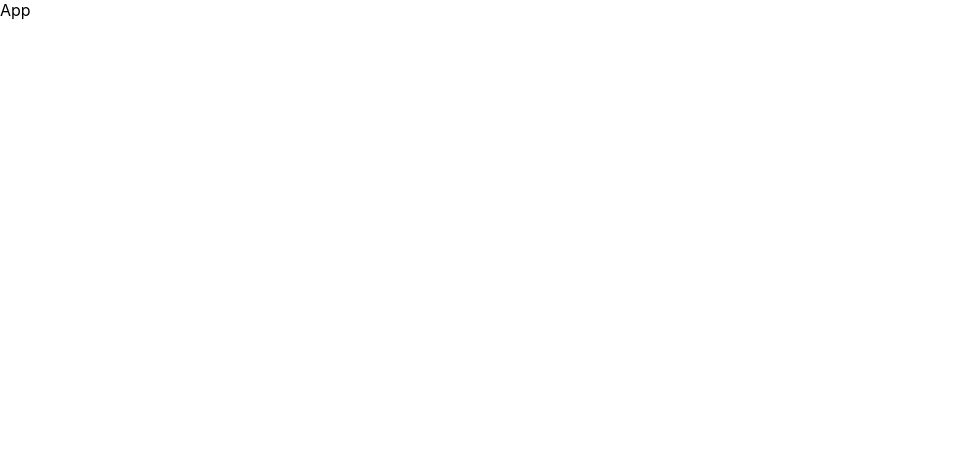
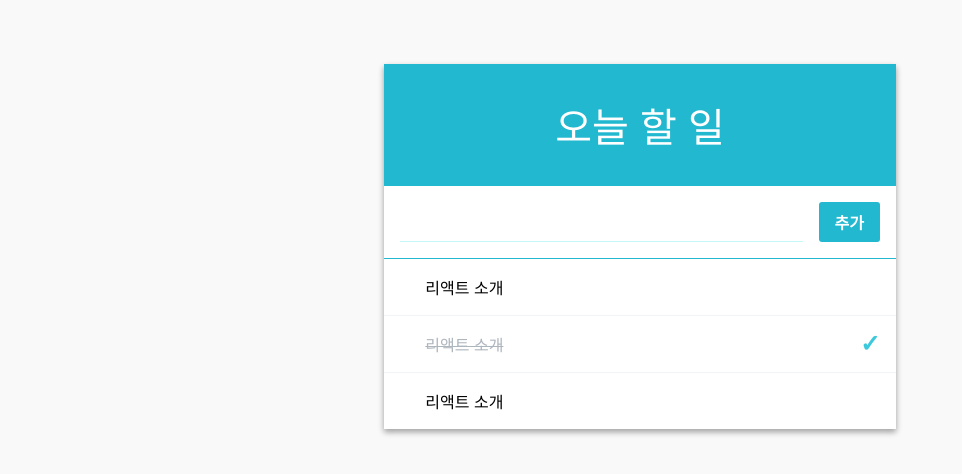
Before and after one commit to IngBeeni/React-todo-list, a React (Create React App) app: page / in a window 1280 px wide. Shown: the top 474 px of the page, without its empty margins (0-962 px from the left). Built offline with nearby package versions, Linux system fonts and the light colour scheme.

Commit message:
REACT-20181203-[BJK] 18:21:50 todo-list 50%

```diff
--- a/src/App.js
+++ b/src/App.js
@@ -1,8 +1,98 @@
 import React, { Component } from "react";
+import TodoListTemplate from "./components/TodoListTemplate";
+import Form from "./components/Form";
+import TodoItemList from "./components/TodoItemList";
 
 class App extends Component {
+  id = 3; // 이미 0,1,2 가 존재하므로 3으로 설정
+
+  state = {
+    input: "",
+    todos: [
+      { id: 0, text: "리액트 소개", checked: false },
+      { id: 1, text: "리액트 소개", checked: true },
+      { id: 2, text: "리액트 소개", checked: false }
+    ]
+  };
+
+  handleChange = e => {
+    this.setState({
+      input: e.target.value // input 의 다음 바뀔 값
+    });
+  };
+
+  handleCreate = () => {
+    const { input, todos } = this.state;
+    this.setState({
+      input: "",
+      todos: todos.concat({
+        id: this.id++,
+        text: input,
+        checked: false
+      })
+    });
+  };
+
+  handleKeyPress = e => {
+    if (e.key === "Enter") {
+      this.handleCreate();
+    }
+  };
+
+  handleToggle = id => {
+    const { todos } = this.state;
+
+    // 파라미터로 받은 id를 가지고 몇번재 아이템인지 찾습니다.
+    const index = todos.findIndex(todo => todo.id === id);
+    const selected = todos[index]; // 선택한 객체
+    const nextTodos = [...todos]; // 배열을 복사
+
+    //기존의 값들을 복사하고, checked 값을 덮어쓰기
+    nextTodos[index] = {
+      ...selected,
+      checked: !selected.checked
+    };
+
+    this.setState({
+      todos: nextTodos
+    });
+  };
+
+  handleRemove = id => {
+    const { todos } = this.state;
+    this.setState({
+      todos: todos.filter(todo => todo.id !== id)
+    });
+  };
+
   render() {
-    return <div className="App">App</div>;
+    const { input, todos } = this.state;
+    const {
+      handleChange,
+      handleCreate,
+      handleKeyPress,
+      handleToggle,
+      handleRemove
+    } = this;
+
+    return (
+      <TodoListTemplate
+        form={
+          <Form
+            value={input}
+            onKeyPress={handleKeyPress}
+            onChange={handleChange}
+            onCreate={handleCreate}
+          />
+        }
+      >
+        <TodoItemList
+          todos={todos}
+          onToggle={handleToggle}
+          onRemove={handleRemove}
+        />
+      </TodoListTemplate>
+    );
   }
 }
 
--- /dev/null
+++ b/src/components/Form.css
@@ -0,0 +1,28 @@
+.form {
+  display: flex;
+}
+
+.form input {
+  flex: 1; /* 버튼을 뺀 빈 공간을 모두 채워줍니다. */
+  font-size: 1.25 rem;
+  outline: none;
+  border: none;
+  border-bottom: 1px solid #c5f6fa;
+}
+
+.create-button {
+  padding-top: 0.5rem;
+  padding-bottom: 0.5rem;
+  padding-left: 1rem;
+  padding-right: 1rem;
+  margin-left: 1rem;
+  background: #22b8cf;
+  border-radius: 3px;
+  color: white;
+  font-weight: 600;
+  cursor: pointer;
+}
+
+.create-button:hover {
+  background: #3bc9db;
+}
--- /dev/null
+++ b/src/components/Form.js
@@ -0,0 +1,15 @@
+import React from "react";
+import "./Form.css";
+
+const Form = ({ value, onChange, onCreate, onKeyPress }) => {
+  return (
+    <div className="form">
+      <input value={value} onChange={onChange} onKeyPress={onKeyPress} />
+      <div className="create-button" onClick={onCreate}>
+        추가
+      </div>
+    </div>
+  );
+};
+
+export default Form;
--- /dev/null
+++ b/src/components/TodoItem.css
@@ -0,0 +1,47 @@
+.todo-item {
+  padding: 1rem;
+  display: flex;
+  align-items: center; /* 세로 가운데 정렬 */
+  cursor: pointer;
+  transition: all 0.15s;
+  user-select: none;
+}
+
+.todo-item:hover {
+  background: #e3fafc;
+}
+
+/* todo-item 에 마우스가 있을때만 .remove 보이기 */
+.todo-item:hover .remove {
+  opacity: 1;
+}
+
+/* todo-item 사이에 윗 테두리 */
+.todo-item + .todo-item {
+  border-top: 1px solid #f1f3f5;
+}
+
+.remove {
+  margin-right: 1rem;
+  color: #e64980;
+  font-weight: 600;
+  opacity: 0;
+}
+
+.todo-text {
+  flex: 1; /* 체크, 엑스를 제외한 공간 다 채우기 */
+  word-break: break-all;
+}
+
+.checked {
+  text-decoration: line-through;
+  color: #adb5bd;
+}
+
+.check-mark {
+  font-size: 1.5rem;
+  line-height: 1rem;
+  margin-left: 1rem;
+  color: #3bc9db;
+  font-weight: 800;
+}
--- /dev/null
+++ b/src/components/TodoItem.js
@@ -0,0 +1,56 @@
+import React, { Component } from "react";
+import "./TodoItem.css";
+
+class TodoItem extends Component {
+  shouldComponentUpdate(nextProps, nextState) {
+    return this.props.checked !== nextProps.checked;
+  }
+  render() {
+    const { text, checked, id, onToggle, onRemove } = this.props;
+    /* text : todo 내용
+     * checked : 체크박스 상태
+     * id : todo 의 고유 아이디
+     * onToggle: 체크박스를 키고 끄는 함수
+     * onRemove : 아이템을 삭제 시키는 함수
+     */
+    console.log(id);
+    return (
+      <div className="todo-item" onClick={() => onToggle(id)}>
+        {/* 해당 컴포넌티의 최상위 DOM의 클릭 이벤트에는 onToggle을 넣어줌. */}
+        <div
+          className="remove"
+          onClick={e => {
+            e.stopPropagation(); // onToggle 이 실행되지 않도록 함
+            // e.stopPropagation() 작업을 하지 않으면 x키를 눌렀을때,
+            //onRemove 함수만 실행되는 것이 아니라. 해당 DOM의 부모의 클릭
+            //이벤트에 연결되어 있는 onToggle이 실행되는데,
+            //onRemove -> onToggle 식으로 실행이 되면서
+            //코드가 의도치 않게 작동하여 삭제가 제대로 진행되지 않음.
+            // e.stopPropagtion()은 이벤트의 '확산'을 멈춰줌.
+            /* onToggle과 onRemove 는 id 를 파라미터로 넣으면
+            해당 id 를 가진 데이터를 업데이트합니다.
+            파라미터를 넣어줘야 하기 때문에,
+            이 과정에서 우리는 onClick={() => onToggle(id)}
+            와 같은 형식으로 작성을 했는데요, onClick={onToggle{id}}
+            와 같은 형식으로 하고 싶다면..
+            절대 안됩니다!! 리액트가 초심자가 한번 쯤 할 수 있는 실수입니다.
+            이렇게 하면 해당 함수가 렌더링 될 때 호출이 됩니다. 해
+            당 함수가 호출되면 데이터가 변경 될 것이고, 데이터가
+            변경되면 또 리렌더링이 되겠죠? 그러면 또
+            이 함수가 호출되고.. 무한 반복입니다. */
+            onRemove(id);
+          }}
+        >
+          &times;
+        </div>
+        <div className={`todo-text ${checked && "checked"}`}>
+          {/* 템플릿 리터럴  "todo-text " + checked && 'checked' */}
+          <div>{text}</div>
+        </div>
+        {checked && <div className="check-mark">✓</div>}
+      </div>
+    );
+  }
+}
+
+export default TodoItem;
--- /dev/null
+++ b/src/components/TodoItemList.js
@@ -0,0 +1,46 @@
+import React, { Component } from "react";
+import TodoItem from "./TodoItem";
+
+class TodoItemList extends Component {
+  shouldComponentUpdate(nextProps, nextState) {
+    return this.props.todos !== nextProps.todos;
+  }
+  render() {
+    const { todos, onToggle, onRemove } = this.props;
+    /* todos : todo 객체들이 들어있는 배열
+     * onToggle: 체크박스를 키고 끄는 함수
+     * onRemove: 아이템을 삭제시키는 함수
+     */
+
+    /* 비구조화 할당,
+     */
+
+    /* 객체의 값을 모두 props 로 전달하기
+     혹은, 이런식으로도 할 수 있답니다.
+
+         const todoList = todos.map(
+           (todo) => (
+             <TodoItem
+               {...todo}
+               onToggle={onToggle}
+               onRemove={onRemove}
+               key={todo.id}
+             />
+           )
+         ); */
+    const todoList = todos.map(({ id, text, checked }) => (
+      <TodoItem
+        id={id}
+        text={text}
+        checked={checked}
+        onToggle={onToggle}
+        onRemove={onRemove}
+        key={id}
+      />
+    ));
+
+    return <div>{todoList}</div>;
+  }
+}
+
+export default TodoItemList;
--- /dev/null
+++ b/src/components/TodoListTemplate.css
@@ -0,0 +1,25 @@
+.todo-list-template {
+  background: white;
+  width: 512px;
+  box-shadow: 0 3px 6px rgba(0, 0, 0, 0.16), 0 3px 6px rgba(0, 0, 0, 0.23); /* 그림자 */
+  margin: 0 auto; /* 페이지 중앙 정렬 */
+  margin-top: 4rem;
+}
+
+.title {
+  padding: 2rem;
+  font-size: 2.5rem;
+  text-align: center;
+  font-weight: 100;
+  background: #22b8cf;
+  color: white;
+}
+
+.form-wrapper {
+  padding: 1rem;
+  border-bottom: 1px solid #22b8cf;
+}
+
+.todos-wrapper {
+  min-height: 5rem;
+}
--- /dev/null
+++ b/src/components/TodoListTemplate.js
@@ -0,0 +1,15 @@
+import React from "react";
+import "./TodoListTemplate.css";
+
+const TodoListTemplate = ({ form, children }) => {
+  //비 구조 할당 (props) => {...}, ({form, children} => {...})
+  return (
+    <main className="todo-list-template">
+      <div className="title">오늘 할 일</div>
+      <section className="form-wrapper">{form}</section>
+      <section className="todos-wrapper">{children}</section>
+    </main>
+  );
+};
+
+export default TodoListTemplate;
--- a/src/index.css
+++ b/src/index.css
@@ -1,14 +1,6 @@
 body {
   margin: 0;
   padding: 0;
-  font-family: -apple-system, BlinkMacSystemFont, "Segoe UI", "Roboto", "Oxygen",
-    "Ubuntu", "Cantarell", "Fira Sans", "Droid Sans", "Helvetica Neue",
-    sans-serif;
-  -webkit-font-smoothing: antialiased;
-  -moz-osx-font-smoothing: grayscale;
+  font-family: sans-serif;
+  background: #f9f9f9;
 }
-
-code {
-  font-family: source-code-pro, Menlo, Monaco, Consolas, "Courier New",
-    monospace;
-}
```
